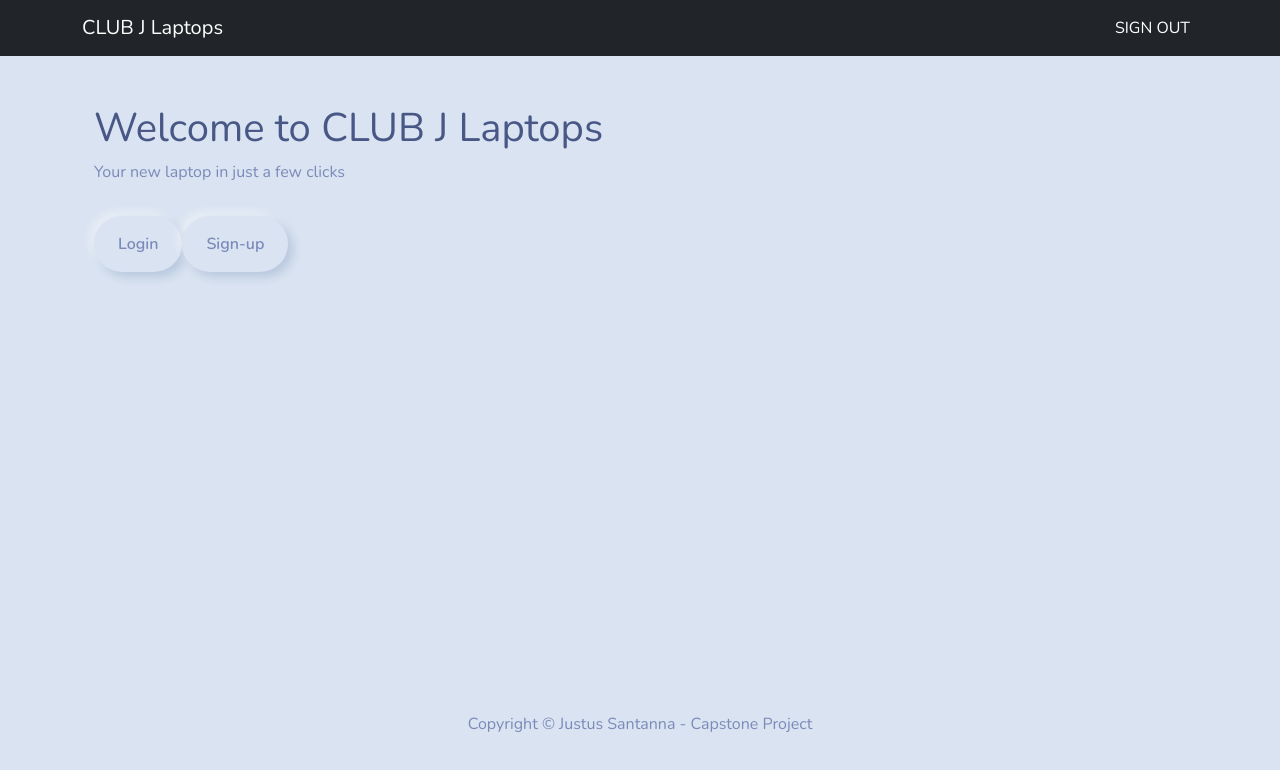
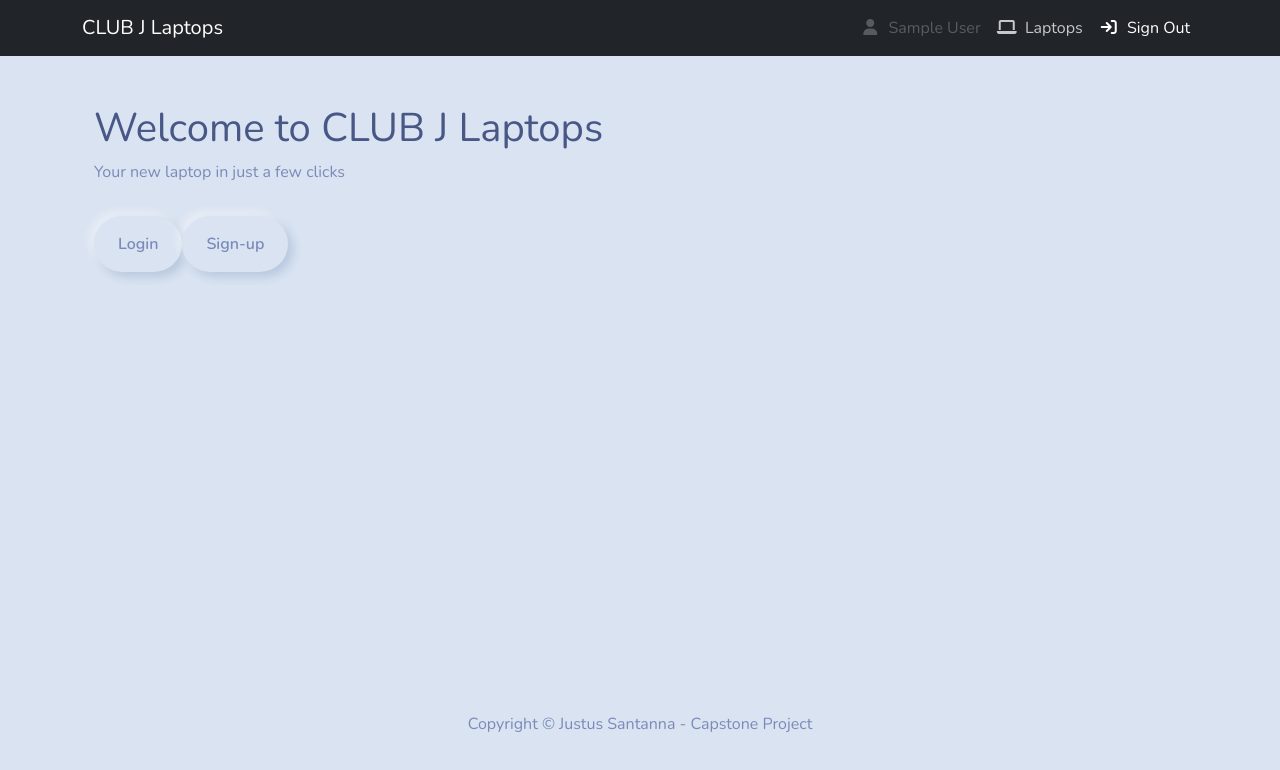
Before and after one commit to jsbrcadtech/ClubJLaptops, a React (Create React App) app in the folder frontend/: page / in a window 1280 px wide. Shown: the top 770 px of the page. Built offline with nearby package versions, Linux system fonts and the light colour scheme; sample sign-in values are in the browser's storage.

Commit message:
fixing bugs and adding some styles

```diff
--- a/frontend/public/index.html
+++ b/frontend/public/index.html
@@ -6,6 +6,8 @@
   <meta name="viewport" content="width=device-width, initial-scale=1" />
   <meta name="theme-color" content="#000000" />
   <meta name="description" content="Justus Santanna Humber College Capstone Project 2022" />
+  <script src="https://kit.fontawesome.com/3fd7ea09a2.js" crossorigin="anonymous"></script>
+
 
   <title>Club J Laptops</title>
 </head>
--- a/frontend/src/components/Header.js
+++ b/frontend/src/components/Header.js
@@ -27,23 +27,36 @@ const Header = () => {
           <Navbar.Collapse id="basic-navbar-nav">
             <Nav className="ms-auto">
               {user ? (
-                <LinkContainer to="/">
-                  <Nav.Link onClick={onLogout}>
-                    <i className="fa-solid fa-arrow-right-to-bracket"></i> SIGN
-                    OUT
+                <>
+                  <Nav.Link eventKey="disabled" disabled>
+                    <i className="fa-solid fa-user fa-fw"></i>
+                    &nbsp; {`${user.name}`}
                   </Nav.Link>
-                </LinkContainer>
+                  <LinkContainer to="/products">
+                    <Nav.Link>
+                      <i className="fa fa-laptop fa-fw" aria-hidden="true"></i>
+                      &nbsp; Laptops
+                    </Nav.Link>
+                  </LinkContainer>
+
+                  <LinkContainer to="/">
+                    <Nav.Link onClick={onLogout}>
+                      <i className="fa-solid fa-arrow-right-to-bracket fa-fw"></i>
+                      &nbsp; Sign Out
+                    </Nav.Link>
+                  </LinkContainer>
+                </>
               ) : (
                 <>
                   <LinkContainer to="/login">
                     <Nav.Link>
-                      <i className="fa-solid fa-arrow-right-to-bracket"></i>{' '}
-                      SIGN IN
+                      <i className="fa-solid fa-arrow-right-to-bracket fa-fw"></i>
+                      &nbsp; SIGN IN
                     </Nav.Link>
                   </LinkContainer>
                   <LinkContainer to="/register">
                     <Nav.Link>
-                      <i className="fa-solid fa-user-plus"></i> SIGN UP
+                      <i className="fa-solid fa-user-plus"></i>&nbsp; SIGN UP
                     </Nav.Link>
                   </LinkContainer>
                 </>
--- a/frontend/src/components/screens/LoginScreen.js
+++ b/frontend/src/components/screens/LoginScreen.js
@@ -67,6 +67,7 @@ const LoginScreen = () => {
               id="email"
               name="email"
               value={email}
+              autoComplete="on"
               placeholder="Enter your email"
               onChange={onChange}
             />
@@ -78,6 +79,7 @@ const LoginScreen = () => {
               id="password"
               name="password"
               value={password}
+              autoComplete="off"
               placeholder="Enter password"
               onChange={onChange}
             />
--- a/frontend/src/index.js
+++ b/frontend/src/index.js
@@ -9,10 +9,8 @@ import reportWebVitals from './reportWebVitals';
 
 const root = ReactDOM.createRoot(document.getElementById('root'));
 root.render(
-  <React.StrictMode>
-    <Provider store={store}>
-      <App />
-    </Provider>
-  </React.StrictMode>
+  <Provider store={store}>
+    <App />
+  </Provider>
 );
 reportWebVitals();
```
Also changed, not shown: 2 other files (tests, documents, lock files or other folders).
